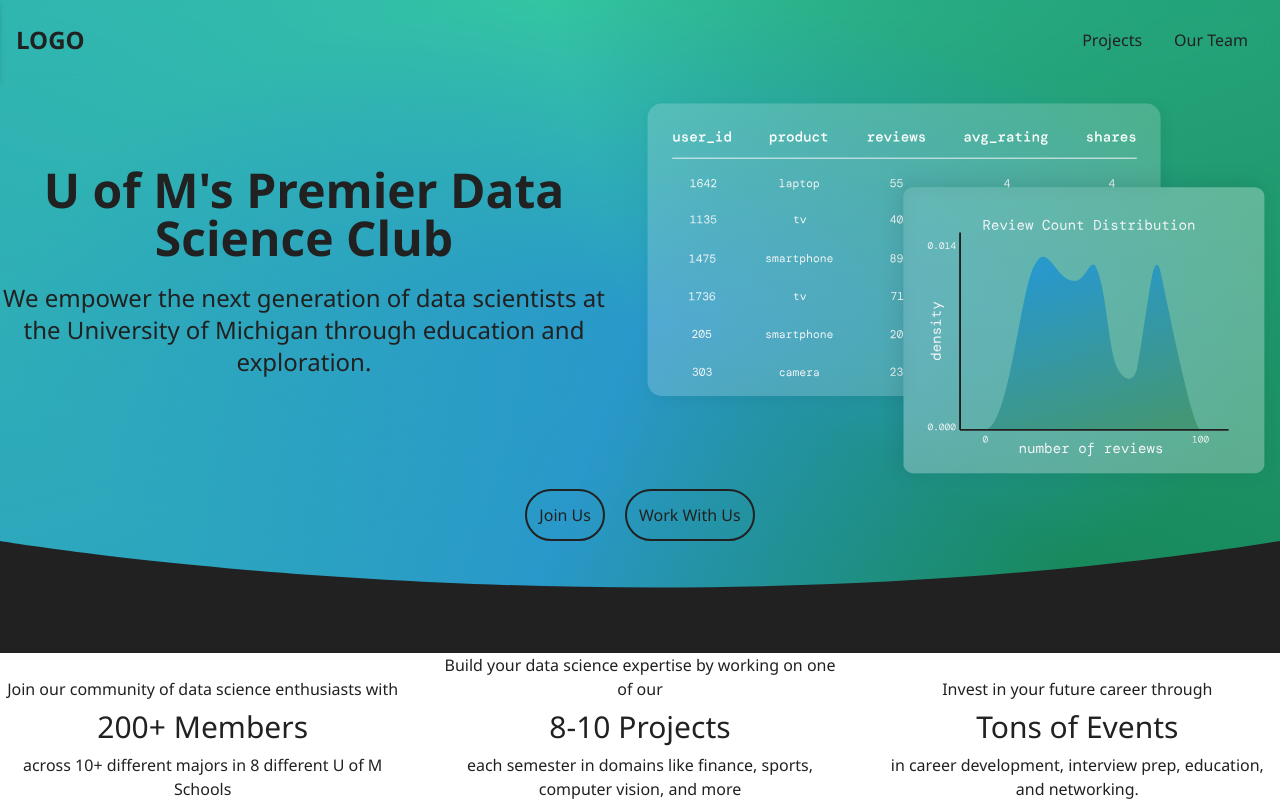
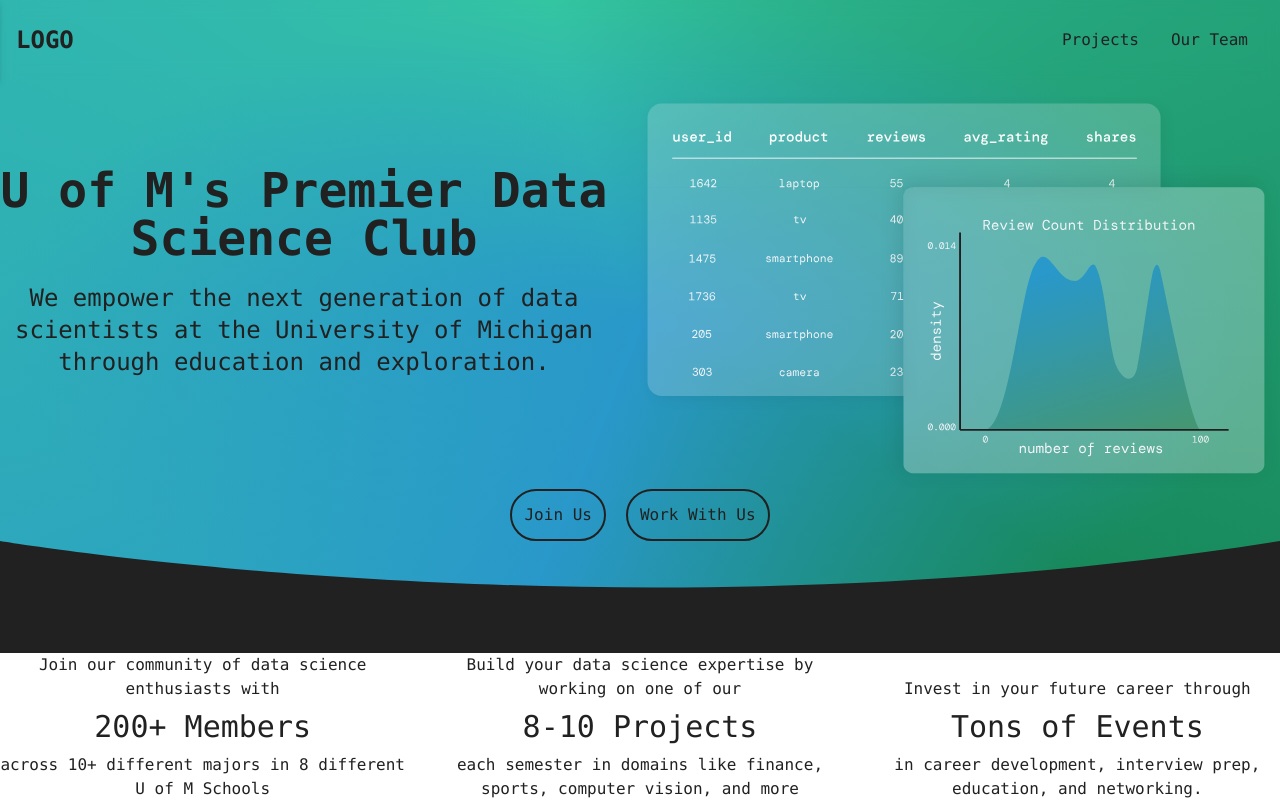
Before and after one commit to MichiganDataScienceTeam/official-website, a Next.js app: page / in a window 1280 px wide. Shown: the top 801 px of the page. Built offline with nearby package versions, Linux system fonts and the light colour scheme.

Commit message:
added google font support

```diff
--- a/pages/_app.jsx
+++ b/pages/_app.jsx
@@ -1,5 +1,9 @@
-import '@/styles/globals.css'
+import '@/styles/globals.css';
 
 export default function App({ Component, pageProps }) {
-  return <Component {...pageProps} />
+  return (
+    <div className="font-mono">
+      <Component {...pageProps} />
+    </div>
+  );
 }
--- a/pages/index.jsx
+++ b/pages/index.jsx
@@ -27,7 +27,7 @@
               className="md:w-1/2 w-full"
               width="500"
               height="500"
-              src="/images/Dataframe_Graphic.svg"
+              src="images/Dataframe_Graphic.svg"
               alt="Image of a dataframe"
             />
           </div>
--- a/pages/projects/[...slug].jsx
+++ b/pages/projects/[...slug].jsx
@@ -10,7 +10,7 @@
   const [subdirectory, ...rest] = slug;
   const fileName = rest.join('/');
   const isPdf = fileName.endsWith('.pdf');
-  console.log(fileName);
+
   if (isPdf) {
     const pdfPath = `/projects/${subdirectory}/${fileName}`;
     window.location.href = pdfPath;
--- a/styles/globals.css
+++ b/styles/globals.css
@@ -2,9 +2,7 @@
 @tailwind components;
 @tailwind utilities;
 
-html {
-  font-family: Oswald, 'Segoe UI', Tahoma, Geneva, Verdana, sans-serif;
-}
+
 
 .hero{
   @apply pt-24;
--- a/tailwind.config.js
+++ b/tailwind.config.js
@@ -10,7 +10,8 @@
   theme: {
     extend: {
       backgroundImage: {
-        'gradient-radial': 'radial-gradient(var(--tw-gradient-stops))',
+        'gradient-radial':
+          'radial-gradient(var(--tw-gradient-stops))',
         'gradient-conic':
           'conic-gradient(from 180deg at 50% 50%, var(--tw-gradient-stops))',
       },
@@ -25,8 +26,11 @@
         DEFAULT: '#333333',
         dark: '#212121',
       },
+      fontFamily: {
+        sans: ['var(--font-inter)'],
+        mono: ['var(--font-roboto-mono)'],
+      },
     },
-
   },
   plugins: [],
-}
+};
```
